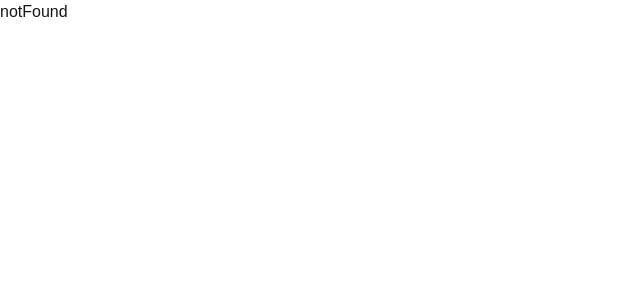
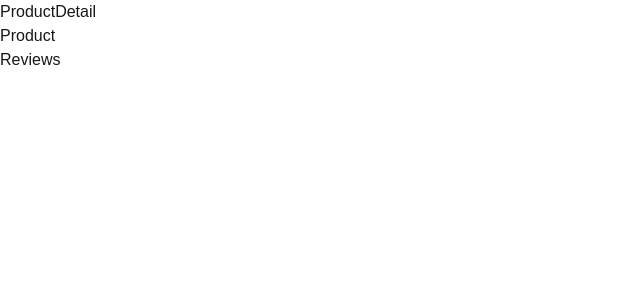
Before and after one commit to sdrapinski/next-js-course, a Next.js app: page /s2/product-detail in a window 1280 px wide. Before the commit this address had no page. Shown: the top 300 px of the page, without its empty margins (0-640 px from the left). Built offline with nearby package versions, Linux system fonts and the light colour scheme.

Commit message:
server and client side components

```diff
--- /dev/null
+++ b/src/app/client-route/page.tsx
@@ -0,0 +1,16 @@
+"use client"
+//import { serverSideFunction } from '@/utils/server-utils';
+import React from 'react'
+
+const Page = () => {
+    console.log("client route");
+
+    //const result = serverSideFunction()
+  return (
+    <div>Page
+
+    </div>
+  )
+}
+
+export default Page
--- /dev/null
+++ b/src/app/s2/about/page.tsx
@@ -0,0 +1,10 @@
+import React from 'react'
+
+const AboutPage = () => {
+    console.log("server component")
+  return (
+    <div>AboutPage server component</div>
+  )
+}
+
+export default AboutPage
--- /dev/null
+++ b/src/app/s2/components/product/product.tsx
@@ -0,0 +1,9 @@
+import React from 'react'
+
+const Product = () => {
+  return (
+    <div>Product</div>
+  )
+}
+
+export default Product
--- /dev/null
+++ b/src/app/s2/components/reviews/reviews.tsx
@@ -0,0 +1,10 @@
+import React from 'react'
+
+const Reviews = async () => {
+    await new Promise((resolve)=>setTimeout(resolve,4000))
+  return (
+    <div>Reviews</div>
+  )
+}
+
+export default Reviews
--- /dev/null
+++ b/src/app/s2/dashboard/page.tsx
@@ -0,0 +1,17 @@
+"use client"
+import React, { useState } from 'react'
+
+const Dashboard = () => {
+    const [name, setname] = useState("")
+    console.log("client");
+
+  return (
+    <div>
+        <div>Client Component</div>
+        <input type="text" value={name} onChange={e=>setname(e.target.value)} />
+        <span>hello {name}</span>
+    </div>
+  )
+}
+
+export default Dashboard
--- /dev/null
+++ b/src/app/s2/product-detail/page.tsx
@@ -0,0 +1,21 @@
+import React, { Suspense } from 'react'
+import Reviews from '../components/reviews/reviews'
+import Product from '../components/product/product'
+
+const ProductDetail = () => {
+  return (
+    <div>
+        ProductDetail
+        <Suspense fallback={<p>Loading detalils</p>}>
+        <Product/>
+        </Suspense>
+        <Suspense fallback={<p>Loading Reviews</p>}>
+        <Reviews />
+        </Suspense>
+
+
+    </div>
+  )
+}
+
+export default ProductDetail
--- /dev/null
+++ b/src/app/server-route/page.tsx
@@ -0,0 +1,15 @@
+import { serverSideFunction } from '@/utils/server-utils'
+import React from 'react'
+
+const ServerRoutePage = () => {
+    console.log("server side");
+
+    const result = serverSideFunction()
+  return (
+    <div>ServerRoutePage
+        <p>{result}</p>
+    </div>
+  )
+}
+
+export default ServerRoutePage
--- /dev/null
+++ b/src/utils/server-utils.ts
@@ -0,0 +1,6 @@
+import "server-only"
+export const serverSideFunction = () =>{
+    console.log("server side func");
+    return "server result"
+
+}
```
Also changed, not shown: package.json (+5 -4 lines), 1 other file (tests, documents, lock files or other folders).
